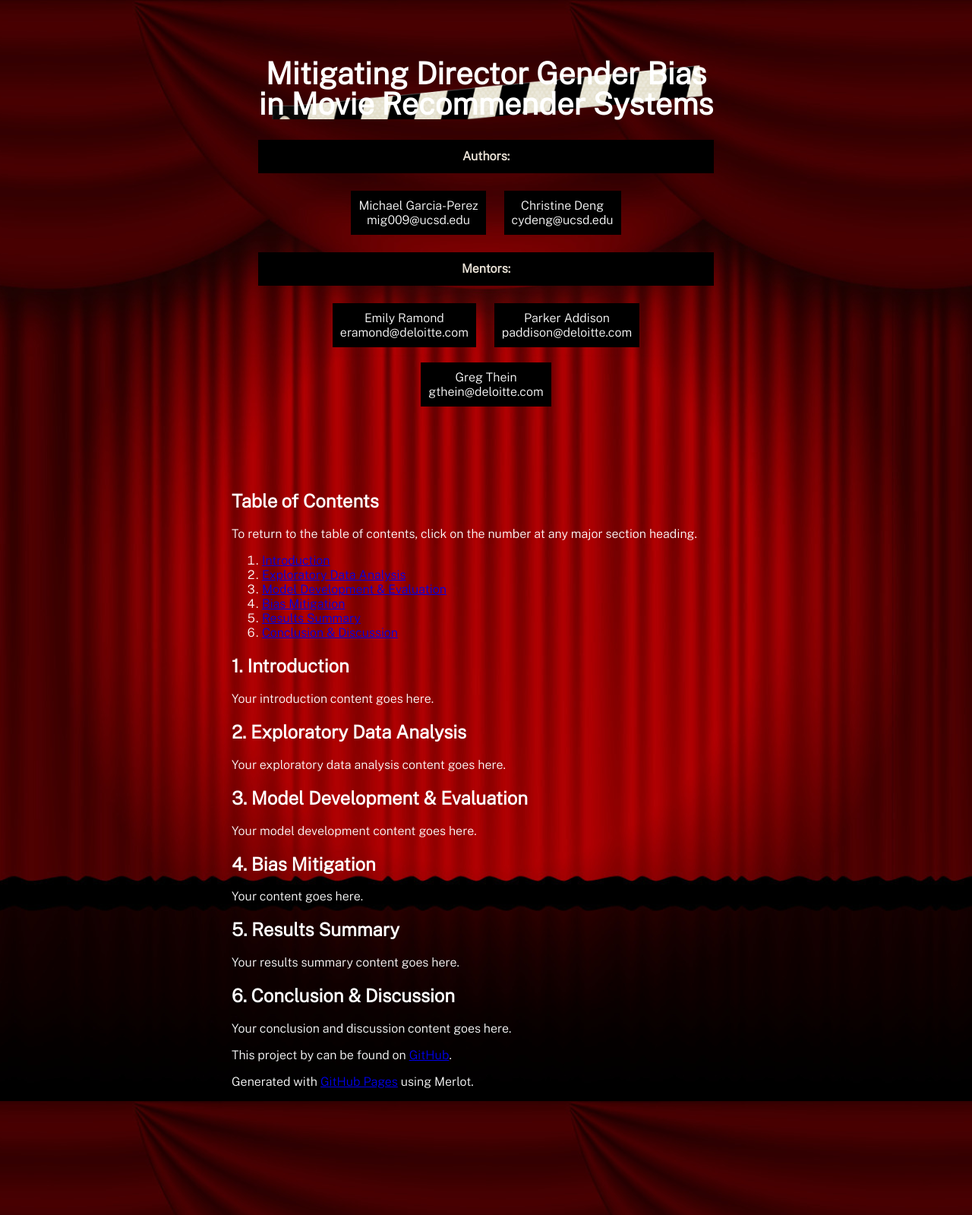
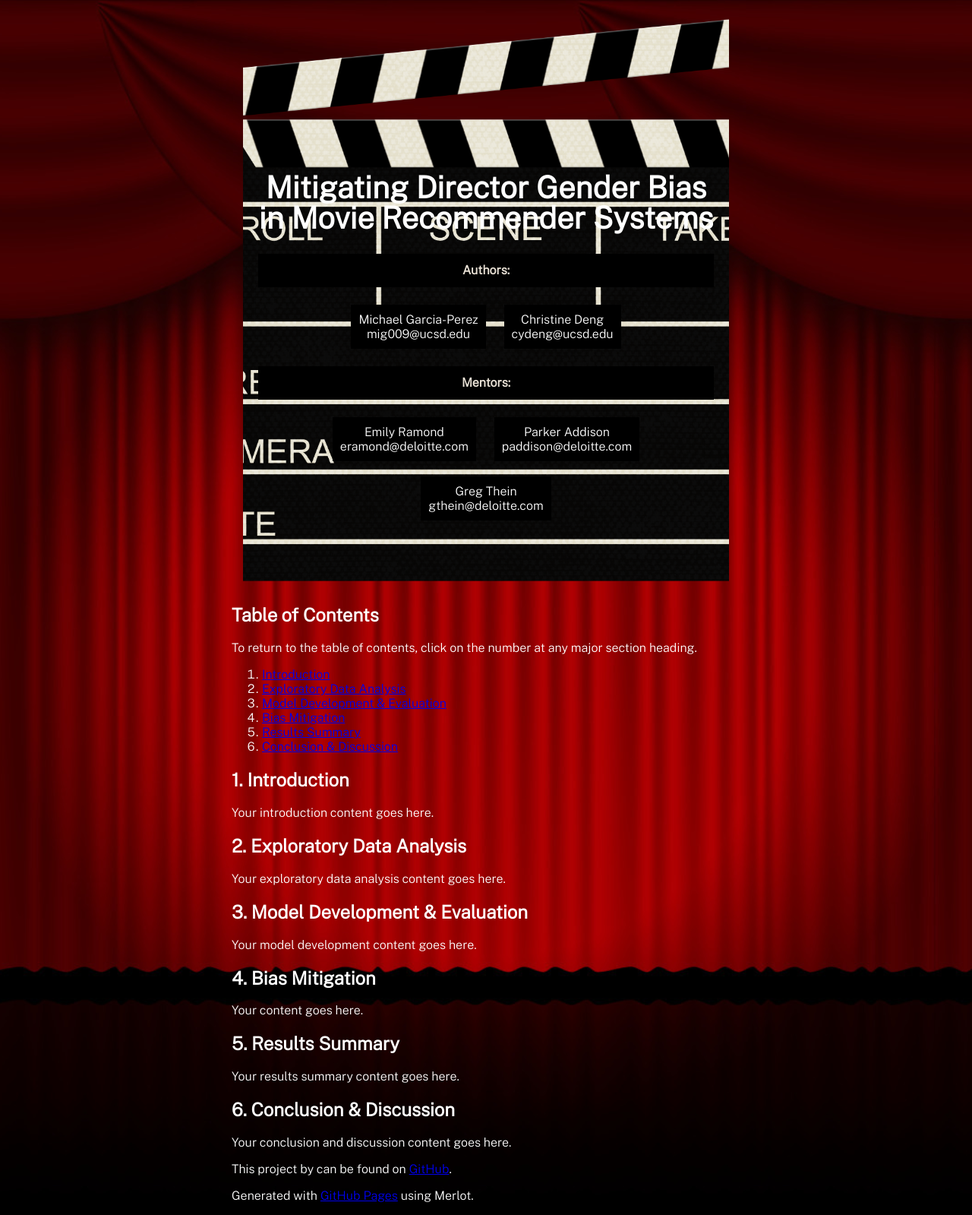
Before and after one commit to michael-garciaperez/DSC180A-Methodology-5, a Jekyll site: the page built from index.md, in a window 1280 px wide. Shown: the whole page at 76% size. Built offline with Jekyll 4.4.1, drawn with Linux system fonts in a browser that asks for light colours.

Commit message:
Update style.scss

```diff
--- a/assets/css/style.scss
+++ b/assets/css/style.scss
@@ -26,7 +26,11 @@ header {
   z-index: 2;
   margin: 0 auto;
   max-width: 600px;
-  padding: 50px 20px 80px 20px; /* Decreased padding-top */
+  padding: 200px 20px 80px; /* Adjusted padding-top */
+  background-image: url('../images/clapboard.png');
+  background-size: cover;
+  background-repeat: no-repeat;
+  background-position: center top; /* Set background image position */
 }
 
 header h1 {
@@ -36,10 +40,6 @@ header h1 {
   color: white;
   text-align: center;
   line-height: 1;
-  position: relative;
-  background-image: url('../images/clapboard.png');
-  background-size: cover;
-  background-repeat: no-repeat;
 }
 
 header h2 {
```
